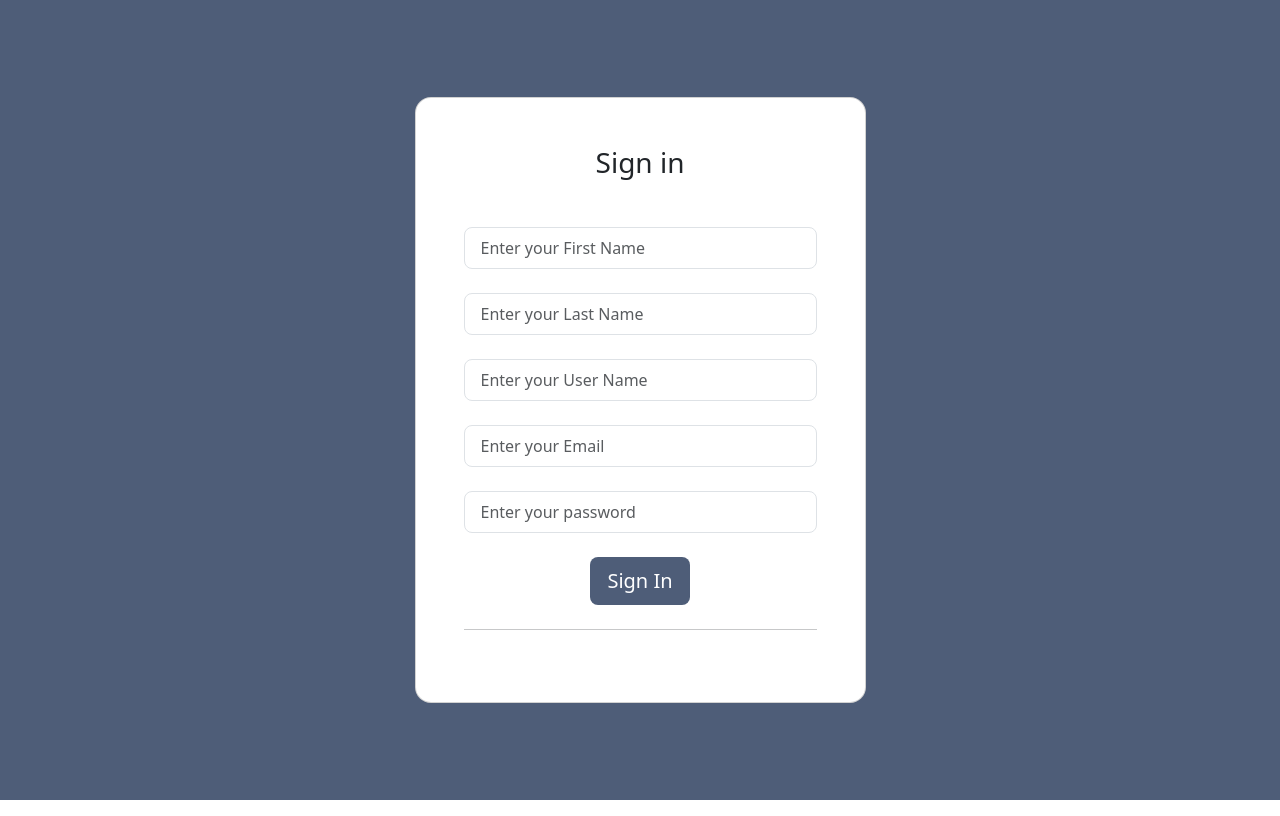
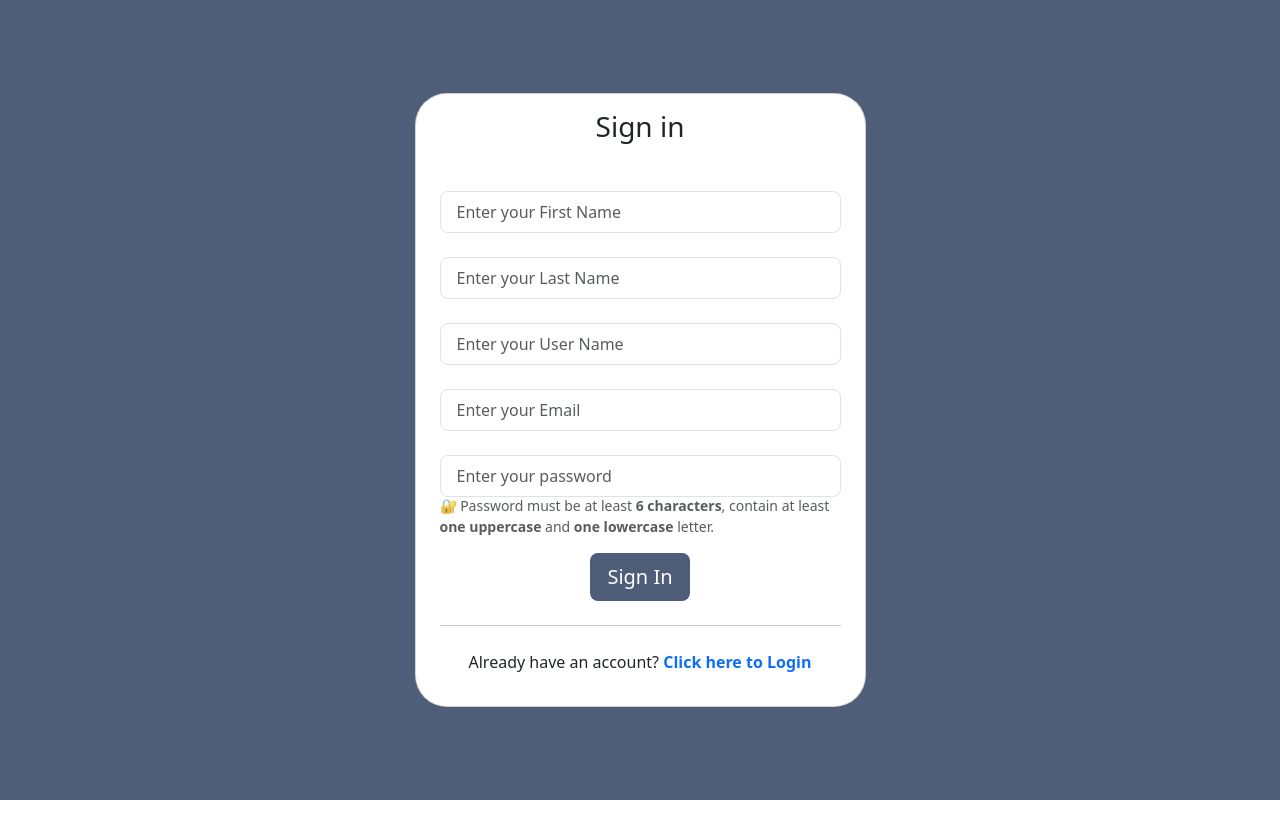
Before and after one commit to Dilnavazsida/Blog_website, a Django app: page / in a window 1280 px wide. Run offline with Django 5.2, Linux system fonts and the light colour scheme.

Commit message:
i add inside login , sign in page if you have account to redirect to login and inside login page if you dont have account so redirect login

```diff
--- a/blog/blog/settings.py
+++ b/blog/blog/settings.py
@@ -12,9 +12,9 @@ https://docs.djangoproject.com/en/5.1/ref/settings/
 import os
 from pathlib import Path
 
+
 # Build paths inside the project like this: BASE_DIR / 'subdir'.
 BASE_DIR = Path(__file__).resolve().parent.parent
-
 
 # Quick-start development settings - unsuitable for production
 # See https://docs.djangoproject.com/en/5.1/howto/deployment/checklist/
@@ -25,7 +25,7 @@ SECRET_KEY = 'django-insecure-w6$!y8v64(jf7gb3j5m@_zhzi&7s^7xz=(exiej@0=1p245p*1
 # SECURITY WARNING: don't run with debug turned on in production!
 DEBUG = True
 
-ALLOWED_HOSTS = ['dilnavaz.pythonanywhere.com', 'www.dilnavaz.pythonanywhere.com']
+ALLOWED_HOSTS = ['dilnavaz.pythonanywhere.com', 'www.dilnavaz.pythonanywhere.com', '127.0.0.1']
 
 
 # Application definition
--- a/blog/templates/singin.html
+++ b/blog/templates/singin.html
@@ -1,9 +1,11 @@
 <html>
+
 <head>
   <link rel="stylesheet" href="	https://cdn.jsdelivr.net/npm/bootstrap@5.3.6/dist/css/bootstrap.min.css">
   <script src="https://cdn.jsdelivr.net/npm/bootstrap@5.3.0/dist/js/bootstrap.bundle.min.js"></script>
 
 </head>
+
 <body>
   <form action="" method="post">
     {% csrf_token %}
@@ -21,38 +23,54 @@
       <div class="container py-5 h-100">
         <div class="row d-flex justify-content-center align-items-center h-100">
           <div class="col-12 col-md-8 col-lg-6 col-xl-5">
-        <div class="card shadow-2-strong" style="border-radius: 1rem;">
-          <div class="card-body p-5 text-center">
+            <div class="card shadow-2-strong" style="border-radius: 2rem;">
+              <div class="card-body px-4 py-3 text-center">
 
-            <h3 class="mb-5">Sign in</h3>
+                <h3 class="mb-5 ">Sign in</h3>
 
                 <div data-mdb-input-init class="form-outline mb-4">
-              <input style="color:grey;font-size: 16px;" type="text"  name='fname' placeholder="Enter your First Name" id="fname" class="form-control form-control-lg" />
+                  <input style="color:grey;font-size: 16px;" type="text" name='fname'
+                    placeholder="Enter your First Name" id="fname" class="form-control form-control-lg" />
                 </div>
 
                 <div data-mdb-input-init class="form-outline mb-4">
-              <input style="color:grey;font-size: 16px;" type="text"  name='lname' placeholder="Enter your Last Name" id="lname" class="form-control form-control-lg" />
+                  <input style="color:grey;font-size: 16px;" type="text" name='lname' placeholder="Enter your Last Name"
+                    id="lname" class="form-control form-control-lg" />
                 </div>
 
                 <div data-mdb-input-init class="form-outline mb-4">
-              <input style="color:grey;font-size: 16px;" type="text"  name='username' placeholder="Enter your User Name" id="username" class="form-control form-control-lg" />
+                  <input style="color:grey;font-size: 16px;" type="text" name='username'
+                    placeholder="Enter your User Name" id="username" class="form-control form-control-lg" />
                 </div>
 
                 <div data-mdb-input-init class="form-outline mb-4">
-              <input style="color:grey;font-size: 16px;" type="email" name="email" id="typeEmailX-2" placeholder="Enter your Email" class="form-control form-control-lg" />
+                  <input style="color:grey;font-size: 16px;" type="email" name="email" id="typeEmailX-2"
+                    placeholder="Enter your Email" class="form-control form-control-lg" />
                 </div>
 
-            <div data-mdb-input-init class="form-outline mb-4">
-              <input style="color:grey;font-size: 16px;" type="password" name="password" placeholder="Enter your password" id="typePasswordX-2" class="form-control form-control-lg" />
+                <div data-mdb-input-init class="form-outline mb-2">
+                  <input style="color:grey;font-size: 16px;" type="password" name="password"
+                    placeholder="Enter your password" id="typePasswordX-2" class="form-control form-control-lg" />
                 </div>
+                <p class="text-muted" style="font-size: 14px; text-align: left; margin-top: -10px;">
+                  🔐 Password must be at least <strong>6 characters</strong>, contain at least
+                  <strong>one uppercase</strong> and <strong>one lowercase</strong> letter.
+                </p>
 
                 <!-- Checkbox -->
 
 
-            <button data-mdb-button-init data-mdb-ripple-init class="btn  btn-lg btn-block" style="background-color: #4e5d78; color: white;" type="submit">Sign In</button>
+                <button data-mdb-button-init data-mdb-ripple-init class="btn  btn-lg btn-block"
+                  style="background-color: #4e5d78; color: white;" type="submit">Sign In</button>
 
                 <hr class="my-4">
 
+                <div class="text-center mt-3">
+                  <p>Already have an account?
+                    <a href="{% url 'logIn' %}" class="text-decoration-none text-primary fw-bold">Click here to
+                      Login</a>
+                  </p>
+                </div>
 
               </div>
             </div>
@@ -62,4 +80,5 @@
     </section>
   </form>
 </body>
+
 </html>
```
Also changed, not shown: blog/templates/login.html (+11 -5 lines), blog/db.sqlite3. Lines whose indentation alone changed are shown as unchanged.
